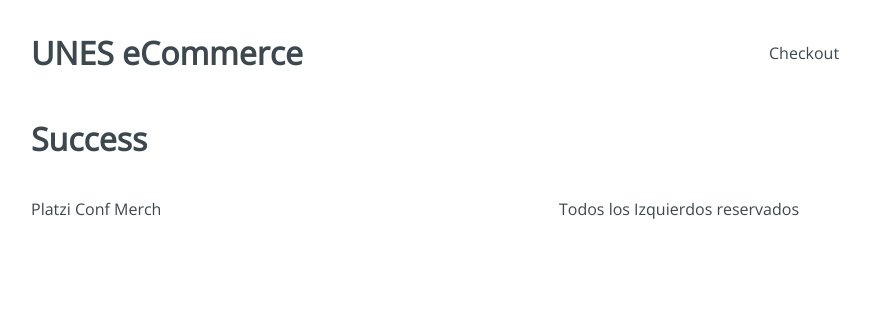
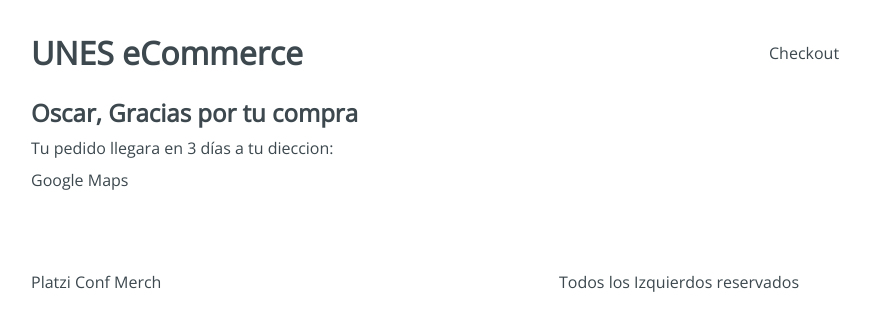
Before and after one commit to MartinTomaco/UNESe-commerce, a React app: page /checkout/success in a window 1280 px wide. Shown: the top 330 px of the page, without its empty margins (225-1095 px from the left). Built offline with nearby package versions, Linux system fonts and the light colour scheme.

Commit message:
Maquetacion Payment y Success

```diff
--- a/src/containers/Payment.jsx
+++ b/src/containers/Payment.jsx
@@ -1,8 +1,16 @@
 import React from 'react'
+import '../styles/components/Payment.css';
 
 const Payment = () => {
     return (
-       <h1>Payment</h1>
+       <div className="Payment">
+           <div className="Payment-content">
+               <h2>Resumen del pedido:</h2>
+               <div className="Payment-button">
+                   Boton de pago con Paypal
+               </div>
+           </div>
+       </div>
     );
 }
 
--- a/src/containers/Success.jsx
+++ b/src/containers/Success.jsx
@@ -1,8 +1,17 @@
-import React from 'react'
+import React from 'react';
+import '../styles/components/Success.css';
 
 const Success = () => {
     return (
-       <h1>Success</h1>
+       <div className="Success">
+           <div className="Success-content">
+               <h2>Oscar, Gracias por tu compra</h2>
+               <span> Tu pedido llegara en 3 días a tu dieccion:</span>
+               <div className="Success-map">
+                   Google Maps
+               </div>
+           </div>
+       </div>
     );
 }
 
```
